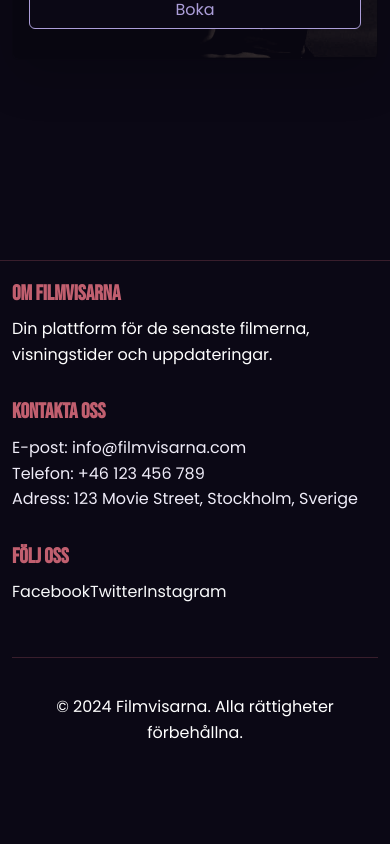
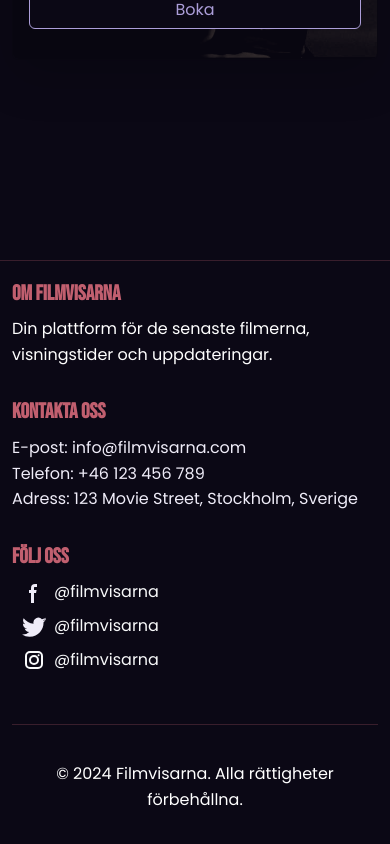
Before and after one commit to staraii/filmvisarna, a React (Vite) app: page / in a window 390 px wide. Shown: the part 4721-5565 px from the top of the page. Built offline with nearby package versions, Linux system fonts and the light colour scheme.

Commit message:
Update
Footer icons

```diff
--- a/src/components/Footer/Footer.tsx
+++ b/src/components/Footer/Footer.tsx
@@ -24,15 +24,60 @@ export default function Footer() {
 
           <div className="col-md-4 mb-3">
             <h5>Följ oss</h5>
-            <ul className="list-unstyled d-flex">
-              <li className="mr-3">
-                <a href="#" className="text-light">Facebook</a>
+            <ul className="list-unstyled d-flex flex-column social-icons">
+              {/* Facebook Icon */}
+              <li className="mb-2 d-flex align-items-center"> {/* Added flex class for alignment */}
+                <a href="#" className="text-light" aria-label="Facebook">
+                  <svg
+                    xmlns="http://www.w3.org/2000/svg"
+                    width="24"
+                    height="24"
+                    fill="#efecf8"
+                    viewBox="0 0 24 24"
+                  >
+                    <path d="M13.135 6H15V3h-1.865a4.147 4.147 0 0 0-4.142 4.142V9H7v3h2v9.938h3V12h2.021l.592-3H12V6.591A.6.6 0 0 1 12.592 6h.543Z" />
+                  </svg>
+                </a>
+                <span className="ms-2 text-light">@filmvisarna</span> {/* Added text after icon */}
               </li>
-              <li className="mr-3">
-                <a href="#" className="text-light">Twitter</a>
+
+              {/* Twitter Icon */}
+              <li className="mb-2 d-flex align-items-center"> {/* Added flex class for alignment */}
+                <a href="#" className="text-light" aria-label="Twitter">
+                  <svg
+                    xmlns="http://www.w3.org/2000/svg"
+                    width="24"
+                    height="24"
+                    fill="#efecf8"
+                    viewBox="0 0 24 24"
+                  >
+                    <path d="M23.643 4.937a9.58 9.58 0 0 1-2.743.75 4.923 4.923 0 0 0 2.165-2.724 9.873 9.873 0 0 1-3.127 1.197 4.92 4.92 0 0 0-8.384 4.482A13.977 13.977 0 0 1 1.67 3.149 4.922 4.922 0 0 0 3.175 9.222a4.88 4.88 0 0 1-2.223-.615v.061a4.923 4.923 0 0 0 3.946 4.83 4.919 4.919 0 0 1-2.213.083 4.923 4.923 0 0 0 4.58 3.407A9.868 9.868 0 0 1 0 19.54a13.923 13.923 0 0 0 7.548 2.211c9.057 0 14.003-7.493 14.003-13.986 0-.21-.005-.42-.014-.63A10.027 10.027 0 0 0 24 4.594a9.882 9.882 0 0 1-2.357.645 4.934 4.934 0 0 0 2.154-2.724z" />
+                  </svg>
+                </a>
+                <span className="ms-2 text-light">@filmvisarna</span> {/* Added text after icon */}
               </li>
-              <li>
-                <a href="#" className="text-light">Instagram</a>
+
+              {/* Instagram Icon */}
+              <li className="d-flex align-items-center"> {/* Added flex class for alignment */}
+                <a href="#" className="text-light" aria-label="Instagram">
+                  <svg
+                    className="instagram-icon"
+                    aria-hidden="true"
+                    xmlns="http://www.w3.org/2000/svg"
+                    width="24"
+                    height="24"
+                    fill="none"
+                    viewBox="0 0 24 24"
+                  >
+                    <path
+                      fill="currentColor"
+                      fillRule="evenodd"
+                      d="M3 8a5 5 0 0 1 5-5h8a5 5 0 0 1 5 5v8a5 5 0 0 1-5 5H8a5 5 0 0 1-5-5V8Zm5-3a3 3 0 0 0-3 3v8a3 3 0 0 0 3 3h8a3 3 0 0 0 3-3V8a3 3 0 0 0-3-3H8Zm7.597 2.214a1 1 0 0 1 1-1h.01a1 1 0 1 1 0 2h-.01a1 1 0 0 1-1-1ZM12 9a3 3 0 1 0 0 6 3 3 0 0 0 0-6Zm-5 3a5 5 0 1 1 10 0 5 5 0 0 1-10 0Z"
+                      clipRule="evenodd"
+                    />
+                  </svg>
+                </a>
+                <span className="ms-2 text-light">@filmvisarna</span> {/* Added text after icon */}
               </li>
             </ul>
           </div>
--- a/src/components/Footer/footer.css
+++ b/src/components/Footer/footer.css
@@ -50,15 +50,20 @@
 
 /* Responsive styles */
 @media (max-width: 767px) {
-  .footer .row {
-    flex-direction: column;
-    /* Stack columns on small screens */
-    text-align: left;
-    /* Keep text left aligned on small screens */
+  .footer .col-md-4 {
+    margin-bottom: 20px; /* Add space between stacked items */
   }
 
-  .footer .col-md-4 {
-    margin-bottom: 20px;
-    /* Add space between stacked items */
+  /* Update styles specifically for the "Följ oss" section */
+  .footer .social-icons {
+    display: flex; /* Use flexbox for layout */
+    justify-content: center; /* Center items in the row */
+    padding-left: 0; /* Remove default padding */
+    margin-top: 10px; /* Add space above icons */
+  }
+
+  .footer .social-icons li {
+    margin: 0 10px; /* Add horizontal margin for spacing */
+
   }
 }
```
